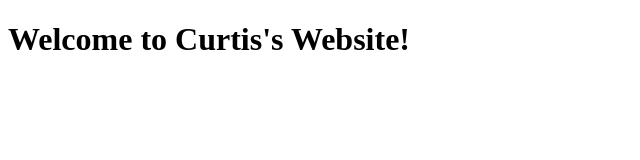
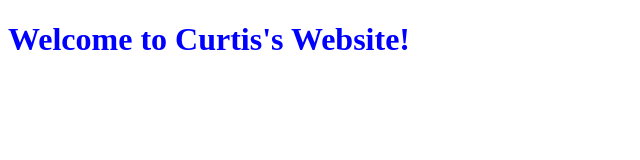
Before and after one commit to CurtisLam/CurtisLam.github.io, a plain HTML site: page index.html in a window 1280 px wide. Shown: the whole page, without its empty margins (0-640 px from the left). Drawn offline with Linux system fonts and the light colour scheme.

Commit message:
add styles.css

```diff
--- /dev/null
+++ b/assets/css/styles.css
@@ -0,0 +1,3 @@
+h1 {
+    color: blue;
+}
--- a/index.html
+++ b/index.html
@@ -3,6 +3,8 @@
 
 <head>
     <meta charset="UTF-8" />
+    <meta name="viewport" content="width=device-width, initial-scale=1.0" />
+    <link rel="stylesheet" href="./assets/css/styles.css">
     <title>Curtis's Webpage</title>
 </head>
 
```
Also changed, not shown: 2 other files.
